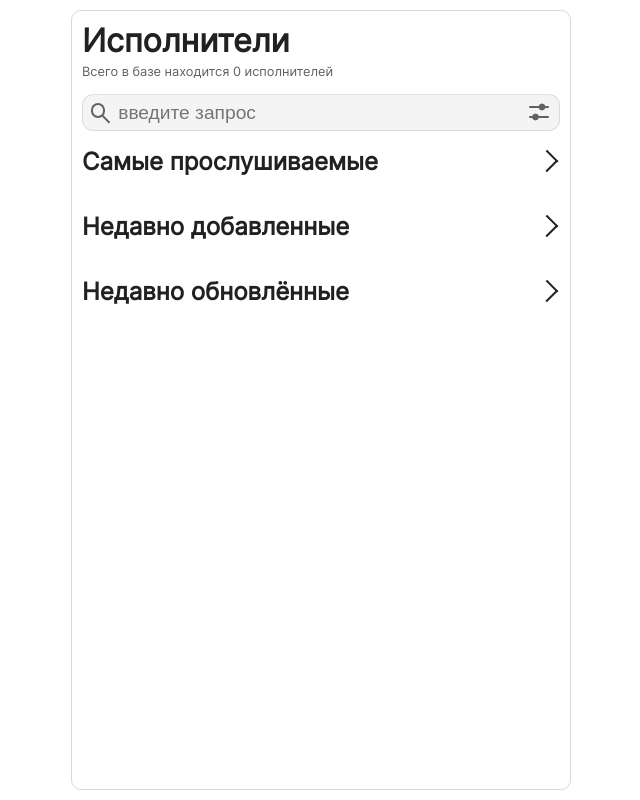
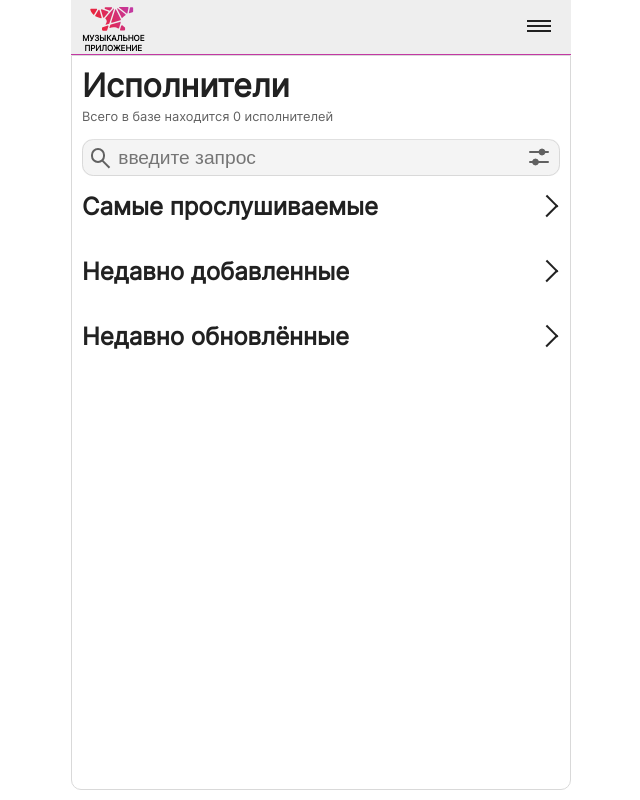
Before and after one commit to dronperminov/music-quiz, a FastAPI app: page /artists in a window 1280 px wide. Shown: the whole page, without its empty margins (319-959 px from the left). Run offline with FastAPI, Linux system fonts and the light colour scheme; data that the repository does not hold is empty.

Commit message:
add menu

```diff
--- a/src/app.py
+++ b/src/app.py
@@ -21,6 +21,7 @@ def init_static_directories() -> None:
     app.mount("/js", StaticFiles(directory="web/js"))
     app.mount("/fonts", StaticFiles(directory="web/fonts"))
     app.mount("/images", StaticFiles(directory="web/images"))
+    app.mount("/profile-images", StaticFiles(directory="../plush-anvil/web/images/profiles"))
 
 
 def init_logging_config() -> None:
--- a/web/styles/menu.css
+++ b/web/styles/menu.css
@@ -0,0 +1,198 @@
+.header {
+    background-color: var(--menu-background);
+    position: sticky;
+    top: 0;
+    width: 100%;
+    height: 55px;
+    border-bottom: 1px solid var(--menu-border-color);
+    z-index: 3;
+    user-select: none;
+}
+
+.header ul {
+    list-style: none
+}
+
+.header .logo {
+    display: inline-block;
+    margin-left: 0.6em;
+    text-align: center;
+    text-decoration: none;
+    font-weight: bold;
+    font-size: 8px;
+    color: #000;
+}
+
+.header .logo img {
+    width: 75px;
+    vertical-align: middle;
+    margin-bottom: -0.3em;
+}
+
+.nav {
+    background-color: var(--menu-background);
+    width: 100%;
+    max-width: var(--max-width);
+    height: calc(100dvh - 55px);
+    top: 55px;
+    position: fixed;
+    overflow: hidden;
+    max-height: 0;
+    transition: max-height .5s ease-out;
+}
+
+.menu a {
+    color: var(--menu-item-text-color);
+    display: block;
+    padding: 20px 10px;
+    text-decoration: none;
+}
+
+.menu a:hover {
+    color: var(--menu-item-text-hover-color);
+    background-color: var(--menu-item-background-hover-color);
+}
+
+.menu .menu-profile a {
+    text-align: left;
+    padding: 0 10px;
+    display: grid;
+    grid-template-columns: 50px 1fr;
+    align-items: center;
+}
+
+.menu .menu-profile-text {
+    padding: 20px 0 20px 10px;
+}
+
+.menu-profile img {
+    width: 50px;
+    height: 50px;
+    border-radius: 100%;
+    border: 1px solid var(--menu-item-text-color);
+}
+
+.hamb {
+    cursor: pointer;
+    float: right;
+    padding: 25px 20px;
+}
+
+.hamb-line {
+    display: block;
+    height: 2px;
+    position: relative;
+    width: 24px;
+    background: var(--menu-icon-color);
+}
+
+.hamb-line:before, .hamb-line:after {
+    background: var(--menu-icon-color);
+    content: "";
+    display: block;
+    height: 100%;
+    position: absolute;
+    transition: all .2s ease-out;
+    width: 100%;
+}
+
+.hamb-line:before {
+    top: 5px;
+}
+
+.hamb-line:after {
+    top: -5px;
+}
+
+.side-menu {
+    display: none;
+}
+
+.side-menu:checked ~ nav {
+    max-height: calc(100dvh - 65px);
+    overflow-y: auto;
+}
+
+.side-menu:checked ~ .hamb .hamb-line {
+    background: transparent;
+}
+
+.side-menu:checked ~ .hamb .hamb-line::before {
+    transform: rotate(-45deg);
+    top: 0;
+}
+
+.side-menu:checked ~ .hamb .hamb-line::after {
+    transform: rotate(45deg);
+    top: 0;
+}
+
+.subnav-content {
+    background-color: var(--submenu-background);
+    border-left: 1px solid var(--submenu-border-color);
+    border-right: 1px solid var(--submenu-border-color);
+    border-bottom: 1px solid var(--submenu-border-color);
+    width: 100%;
+    z-index: 3;
+    display: none;
+}
+
+.subnavbtn {
+    padding: 20px 10px;
+    color: var(--menu-item-text-color);
+}
+
+.subnavbtn label {
+    display: block;
+    cursor: pointer;
+}
+
+.subnav-checkbox {
+    display: none;
+}
+
+.subnav-content a {
+    color: var(--submenu-item-text-color);
+    text-decoration: none;
+    padding: 20px 10px;
+    text-align: left;
+}
+
+.subnav:hover .subnav-content a:hover {
+    color: var(--submenu-item-text-hover-color);
+    background-color: var(--submenu-item-background-hover-color);
+}
+
+.menu .subnav-content-icon-item {
+    display: grid;
+    align-items: center;
+    grid-template-columns: 30px 1fr;
+}
+
+.menu .subnav-content-icon-item svg {
+    fill: var(--submenu-item-text-color);
+}
+
+.menu .subnav-content-icon-item:hover svg {
+    fill: var(--submenu-item-text-hover-color);
+}
+
+.subnav-content {
+    display: block;
+    max-height: 0;
+    overflow: hidden;
+    transition: max-height .2s ease-out;
+    border: none;
+    background: var(--submenu-mobile-background);
+}
+
+.subnav-checkbox:checked ~ .subnavbtn {
+    background: var(--submenu-mobile-background);
+    font-weight: bold;
+}
+
+.subnav-checkbox:checked ~ .subnav-content {
+    display: block;
+    max-height: 320px;
+    border-bottom: 1px solid var(--submenu-border-color);
+}
--- a/web/styles/styles.css
+++ b/web/styles/styles.css
@@ -20,6 +20,22 @@
 
     /* status */
     --error-color: #f44336;
+
+    /* menu  */
+    --menu-background: #eeeeee;
+    --menu-icon-color: #212121;
+    --menu-border-color: var(--main-color);
+
+    --menu-item-text-color: #212121;
+    --menu-item-text-hover-color: #414141;
+    --menu-item-background-hover-color: #e0e0e0;
+
+    --submenu-background: #eeeeee;
+    --submenu-mobile-background: #e8e8e8;
+    --submenu-border-color: var(--main-color);
+    --submenu-item-text-color: #212121;
+    --submenu-item-text-hover-color: #212121;
+    --submenu-item-background-hover-color: #d9d9d9;
 
     /* search */
     --search-color: var(--subtext-color);
@@ -89,7 +105,7 @@ html {
     color: var(--text-color);
     background-color: var(--background-color);
     max-width: var(--max-width);
-    margin: 10px auto;
+    margin: 0 auto 10px auto;
 }
 
 h1 {
@@ -115,9 +131,9 @@ h3 {
 
 .content {
     border: 1px solid var(--border-color);
-    border-radius: 10px;
+    border-radius: 0 0 10px 10px;
     padding: 10px;
-    min-height: calc(100dvh - 20px);
+    min-height: calc(100dvh - 65px);
 }
 
 .link {
--- a/web/templates/components/footer.html
+++ b/web/templates/components/footer.html
@@ -5,6 +5,11 @@ function Logout() {
     localStorage.removeItem(TOKEN_NAME)
     document.cookie = `${TOKEN_NAME}=; Max-Age=-99999999; SameSite=strict`
     location.href="/logout"
+}
+
+function CloseMenu() {
+    for (let checkbox of document.getElementsByClassName("subnav-checkbox"))
+        checkbox.checked = false
 }
 
 function GetCookieToken() {
--- a/web/templates/components/menu.html
+++ b/web/templates/components/menu.html
@@ -0,0 +1,29 @@
+<header class="header">
+    <a href="/" class="logo">
+        <img src="/images/logo.svg?v=[{version}}">
+        <div>МУЗЫКАЛЬНОЕ<br>ПРИЛОЖЕНИЕ</div>
+    </a>
+
+    <input class="side-menu" type="checkbox" id="side-menu">
+    <label class="hamb" for="side-menu" onclick="CloseMenu()"><span class="hamb-line"></span></label>
+
+    <nav class="nav">
+        <ul class="menu">
+            <li><a href="/artists">ИСПОЛНИТЕЛИ</a></li>
+            {% if user %}
+            {% if user.role != "user" %}
+            <li class="subnav">
+                <input class="subnav-checkbox" type="checkbox" id="admin-subnav">
+                <p class="subnavbtn"><label for="admin-subnav">УПРАВЛЕНИЕ</label></p>
+                <div class="subnav-content">
+                    <a href="#">ИЗМЕНЕНИЕ БАЗЫ</a>
+                </div>
+            </li>
+            {% endif %}
+            <li class="menu-profile"><a href="/profile"><img class="menu-profile-img" id="menu-profile-image" src="{{user.avatar_url}}" alt="аватар пользователя {{user.username}}" /><span class="menu-profile-text"> Мой профиль</span></a></li>
+            {% else %}
+            <li><a href="/login">ВХОД</a></li>
+            {% endif %}
+        </ul>
+    </nav>
+</header>
```
Also changed, not shown: web/images/logo.svg.
